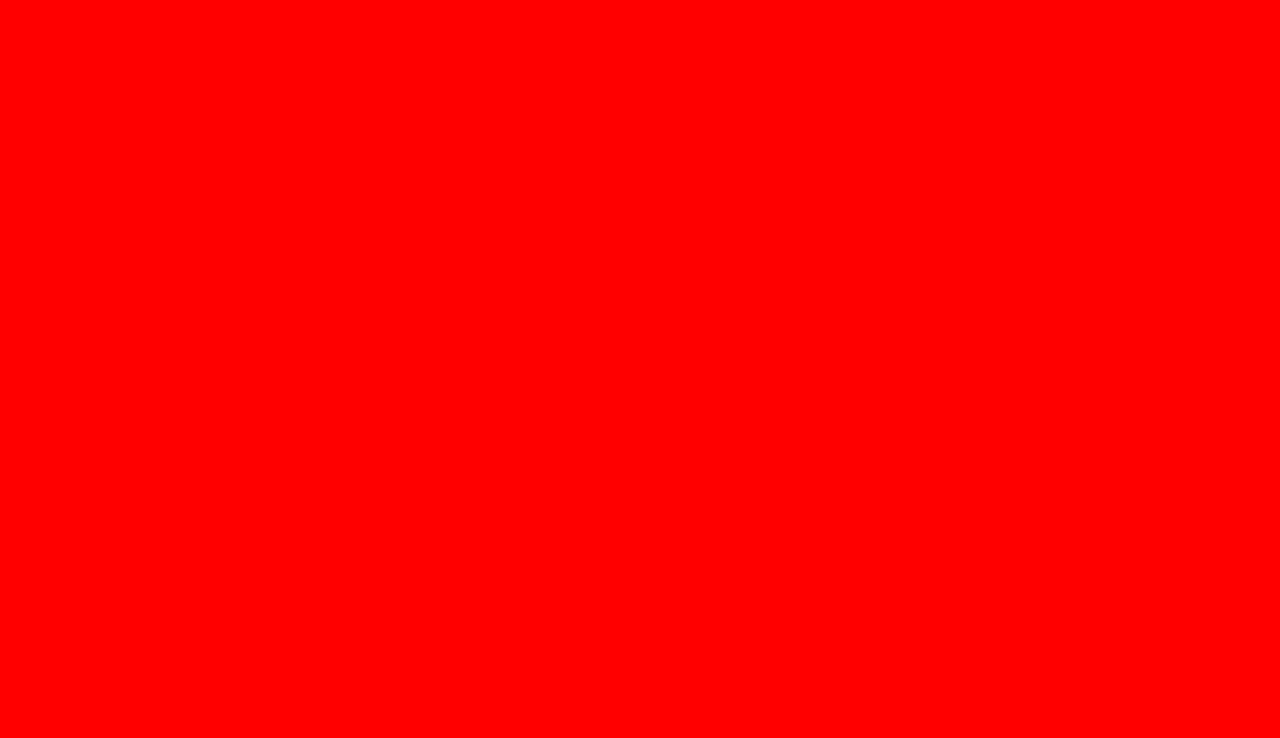
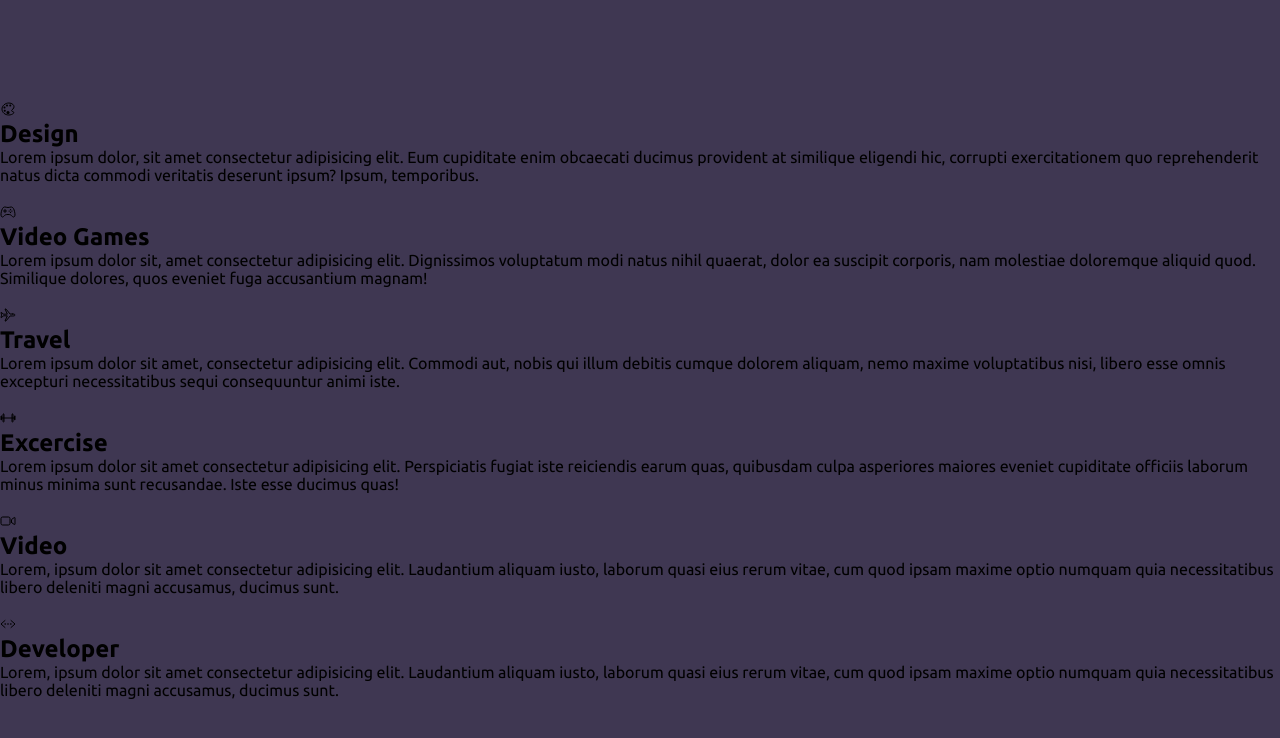
Before and after one commit to Kofla10/html-css-codigo-369, a plain HTML site: page 18-hover-page/index.html in a window 1280 px wide. Drawn offline with nearby package versions, Linux system fonts and the light colour scheme.

Commit message:
proyect 18

```diff
--- a/18-hover-page/css/style.scss
+++ b/18-hover-page/css/style.scss
@@ -1,3 +1,33 @@
+@import "https://fonts.googleapis.com/css2?family=Ubuntu:wght@200;300;400;500;600;700;800;900&display=swap";
+
 *{
-    background: red;
+    padding: 0;
+    margin: 0;
+    box-sizing: border-box;
+    font-family: "Ubuntu", sans-serif;
 }
+
+body{
+    display: flex;
+    justify-content: center;
+    align-items: center;
+    min-height: 100vh;
+    background: #3f3752;
+}
+
+
+.container{
+    position: relative;
+    width: 100%;
+    display: flex;
+    justify-content: center;
+    align-items: center;
+    flex-direction:  column;
+    flex-wrap: wrap;
+    gap: 20px;
+    margin: 30px 0;
+
+    .serviceBox{
+        position: relative;
+    }
+}
--- a/18-hover-page/index.html
+++ b/18-hover-page/index.html
@@ -8,5 +8,67 @@
 </head>
 <body>
 
+    <section class="container">
+        <div class="serviceBox">
+            <div class="icon" style="--i:#4eb7ff;">
+                <ion-icon name="color-palette-outline"></ion-icon>
+            </div>
+            <div class="content">
+                <h2>Design</h2>
+                <p>Lorem ipsum dolor, sit amet consectetur adipisicing elit. Eum cupiditate enim obcaecati ducimus provident at similique eligendi hic, corrupti exercitationem quo reprehenderit natus dicta commodi veritatis deserunt ipsum? Ipsum, temporibus.</p>
+            </div>
+        </div>
+
+        <div class="serviceBox">
+            <div class="icon" style="--i:#fd6494;">
+                <ion-icon name="game-controller-outline"></ion-icon>
+            </div>
+            <div class="content">
+                <h2>Video Games</h2>
+                <p>Lorem ipsum dolor sit, amet consectetur adipisicing elit. Dignissimos voluptatum modi natus nihil quaerat, dolor ea suscipit corporis, nam molestiae doloremque aliquid quod. Similique dolores, quos eveniet fuga accusantium magnam!</p>
+            </div>
+        </div>
+        <div class="serviceBox">
+            <div class="icon" style="--i:#43f390;">
+                <ion-icon name="airplane-outline"></ion-icon>
+            </div>
+            <div class="content">
+                <h2>Travel</h2>
+                <p>Lorem ipsum dolor sit amet, consectetur adipisicing elit. Commodi aut, nobis qui illum debitis cumque dolorem aliquam, nemo maxime voluptatibus nisi, libero esse omnis excepturi necessitatibus sequi consequuntur animi iste.</p>
+            </div>
+        </div>
+        <div class="serviceBox">
+            <div class="icon" style="--i:#ffb508;">
+                <ion-icon name="barbell-outline"></ion-icon>
+            </div>
+            <div class="content">
+                <h2>Excercise</h2>
+                <p>Lorem ipsum dolor sit amet consectetur adipisicing elit. Perspiciatis fugiat iste reiciendis earum quas, quibusdam culpa asperiores maiores eveniet cupiditate officiis laborum minus minima sunt recusandae. Iste esse ducimus quas!</p>
+            </div>
+        </div>
+        <div class="serviceBox">
+            <div class="icon" style="--i:#37ba82;">
+                <ion-icon name="videocam-outline"></ion-icon>
+            </div>
+            <div class="content">
+                <h2>Video</h2>
+                <p>Lorem, ipsum dolor sit amet consectetur adipisicing elit. Laudantium aliquam iusto, laborum quasi eius rerum vitae, cum quod ipsam maxime optio numquam quia necessitatibus libero deleniti magni accusamus, ducimus sunt.</p>
+            </div>
+        </div>
+        <div class="serviceBox">
+            <div class="icon" style="--i:#cd57ff;">
+                <ion-icon name="code-working-outline"></ion-icon>
+            </div>
+            <div class="content">
+                <h2>Developer</h2>
+                <p>Lorem, ipsum dolor sit amet consectetur adipisicing elit. Laudantium aliquam iusto, laborum quasi eius rerum vitae, cum quod ipsam maxime optio numquam quia necessitatibus libero deleniti magni accusamus, ducimus sunt.</p>
+            </div>
+        </div>
+
+    </section>
+
+
+    <script type="module" src="https://unpkg.com/ionicons@7.1.0/dist/ionicons/ionicons.esm.js"></script>
+    <script nomodule src="https://unpkg.com/ionicons@7.1.0/dist/ionicons/ionicons.js"></script>
 </body>
 </html>
```
Also changed, not shown: 18-hover-page/css/style.css, 1 other file.
